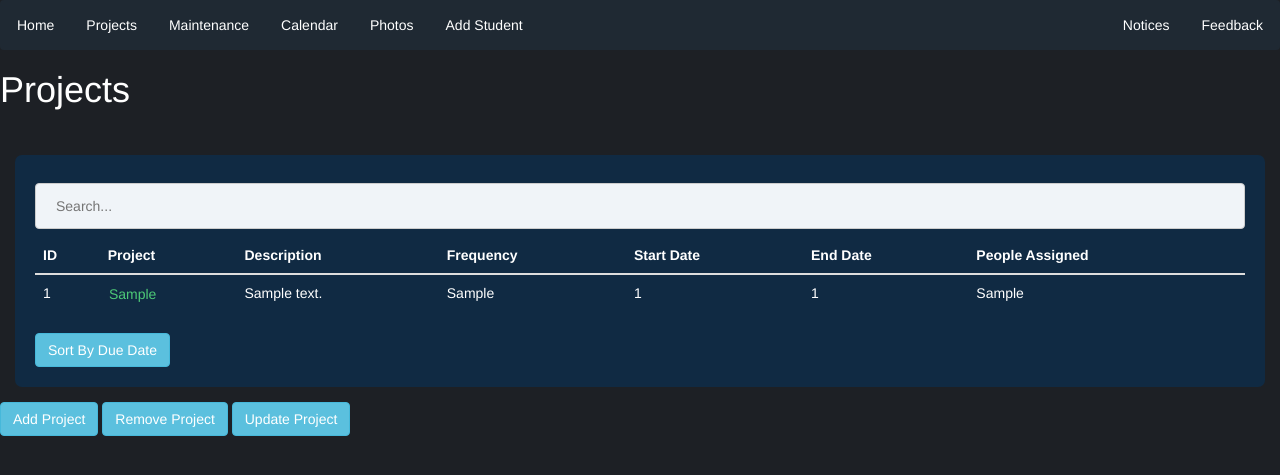
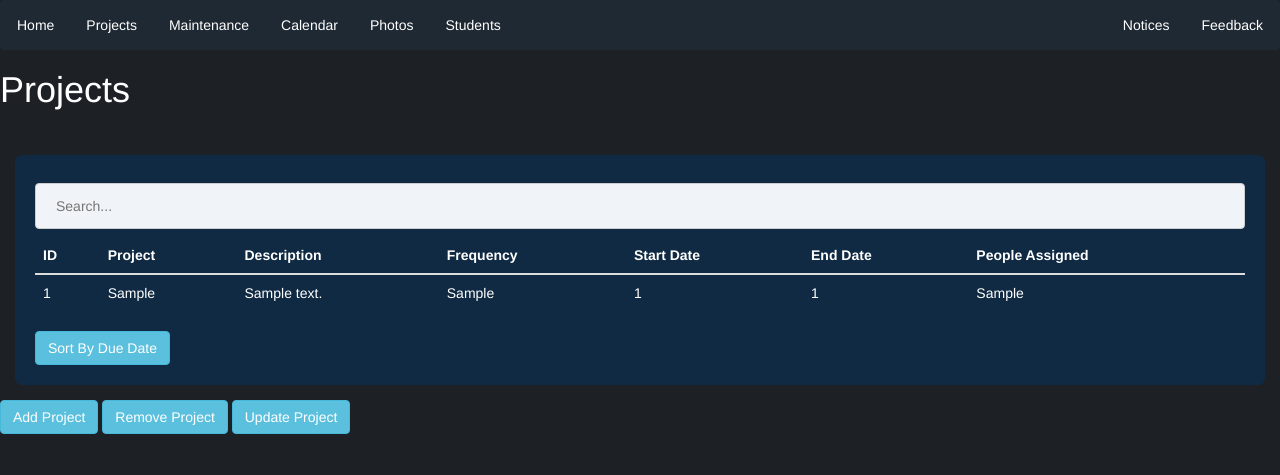
Before and after one commit to cnesci/eco_squad, a Flask app: page /projects in a window 1280 px wide. Shown: the top 475 px of the page. Run offline with Flask 2, Linux system fonts and the light colour scheme; tables that the repository leaves empty hold one stand-in row (values such as "Sample post"); some libraries are stand-ins or nearby versions.

Commit message:
Bug fixes

```diff
--- a/Templates/layout.html
+++ b/Templates/layout.html
@@ -176,7 +176,7 @@
     <li><a href="/maintenance">Maintenance</a></li>
     <li><a href="/calendar">Calendar</a></li>
     <li><a href="/photos">Photos</a></li>
-    <li><a href="/new_student">Add Student</a></li>
+    <li><a href="/students">Students</a></li>
     <li style="float:right"><a class="active" href="/feedback">Feedback</a></li>
     <li style="float:right"><a class="active" href="/notices">Notices</a></li>
   </ul>
--- a/Templates/modify_student.html
+++ b/Templates/modify_student.html
@@ -20,7 +20,7 @@ Enter the ID of the Student you would like to edit, then change the required fie
     Updated Last Name:
     <input type="text" name="m_last_name"><br>
     Updated Year Level:
-    <input type="text" name="m_year"><br>
+    <input type="number" name="m_year"><br>
     <button class="sub" type="submit">Update</button>
   </form>
 </div>
--- a/Templates/projects.html
+++ b/Templates/projects.html
@@ -25,7 +25,7 @@
         {% for c in projects %}
         <tr>
             <td>{{ c[0] }}</td>
-            <td><a href="/details" class="detail">{{ c[1] }}</a></td>
+            <td>{{ c[1] }}</td>
             <td>{{ c[2] }}</td>
             <td>{{ c[3] }}</td>
             <td>{{ c[4] }}</td>
--- a/app.py
+++ b/app.py
@@ -31,7 +31,7 @@ con.execute("DROP TABLE IF EXISTS Student_table;")
 #Create tables
 con.execute('''CREATE TABLE Project_table(id INTEGER PRIMARY KEY, project TEXT, description TEXT, frequency TEXT, start_date INTEGER, end_date INTEGER, people TEXT)''')
 con.execute('''CREATE TABLE Maint_table(id INTEGER PRIMARY KEY, task TEXT, description TEXT, start_date INTEGER, frequency TEXT, fertiliser INTEGER, people INTEGER)''')
-con.execute('''CREATE TABLE Student_table(id INTEGER PRIMARY KEY, first_name TEXT, last_name TEXT, year INTEGER, project_id INTEGER)''')
+con.execute('''CREATE TABLE Student_table(id INTEGER PRIMARY KEY, first_name TEXT, last_name TEXT, year INTEGER, project TEXT)''')
 
 #Login page
 @app.route('/login', methods=['POST'])
@@ -82,7 +82,9 @@ def add_project():
     "people" : request.form["m_people"]
     }
 
+#Ignore commas + and
     student_list = projects["people"].split()
+    names=[]
     for y in student_list:
         y.split(",")
         y.split("and")
@@ -93,7 +95,7 @@ def add_project():
         if x == ("and"):
             print("")
         else:
-            con.execute('''INSERT INTO Student_table(first_name) VALUES(?)''', (x,))
+            con.execute('''INSERT INTO Student_table(first_name,last_name,year,project) VALUES(?,?,?,?)''', (x,"","",projects["project"]))
     con.execute('''INSERT INTO Project_table(project,description,frequency,start_date,end_date,people) VALUES(?,?,?,?,?,?)''', (projects["project"], projects["description"], projects["frequency"], projects["start_date"], projects["end_date"], projects["people"]))
     return redirect("/projects")
 
@@ -221,15 +223,13 @@ def add_student():
     "year" : request.form["m_year"],
     }
     con.execute('''INSERT INTO Student_table(first_name,last_name,year) VALUES(?,?,?)''', (students["first_name"], students["last_name"], students["year"]))
-    return redirect("/projects")
+    return redirect("/students")
 
-#Show project details
-@app.route("/details")
-def details():
+#View a list of all students
+@app.route("/students")
+def students():
     students = con.execute('''SELECT * FROM Student_table''').fetchall()
-    #students = con.execute('''SELECT * FROM Student_table WHERE project=()''').fetchall()
-    project = con.execute('''SELECT project FROM Project_table WHERE id=(1)''').fetchone()[0]
-    return render_template("details.html", students=students, project=project)
+    return render_template("students.html", students=students)
 
 #Modify Student
 @app.route("/update_student")
@@ -247,7 +247,7 @@ def modify_student():
     "year" : request.form["m_year"],
     }
     con.execute('''UPDATE Student_table SET first_name=(?), last_name=(?), year=(?) WHERE id=(?)''', (modify_students["first_name"], modify_students["last_name"], modify_students["year"], modify_students["id"]))
-    return redirect("/details")
+    return redirect("/students")
 
 #Send email
 @app.route("/send_email")
```
Also changed, not shown: Templates/students.html (renamed from Templates/details.html, +5 -3 lines), projects.db, 1 other file.
